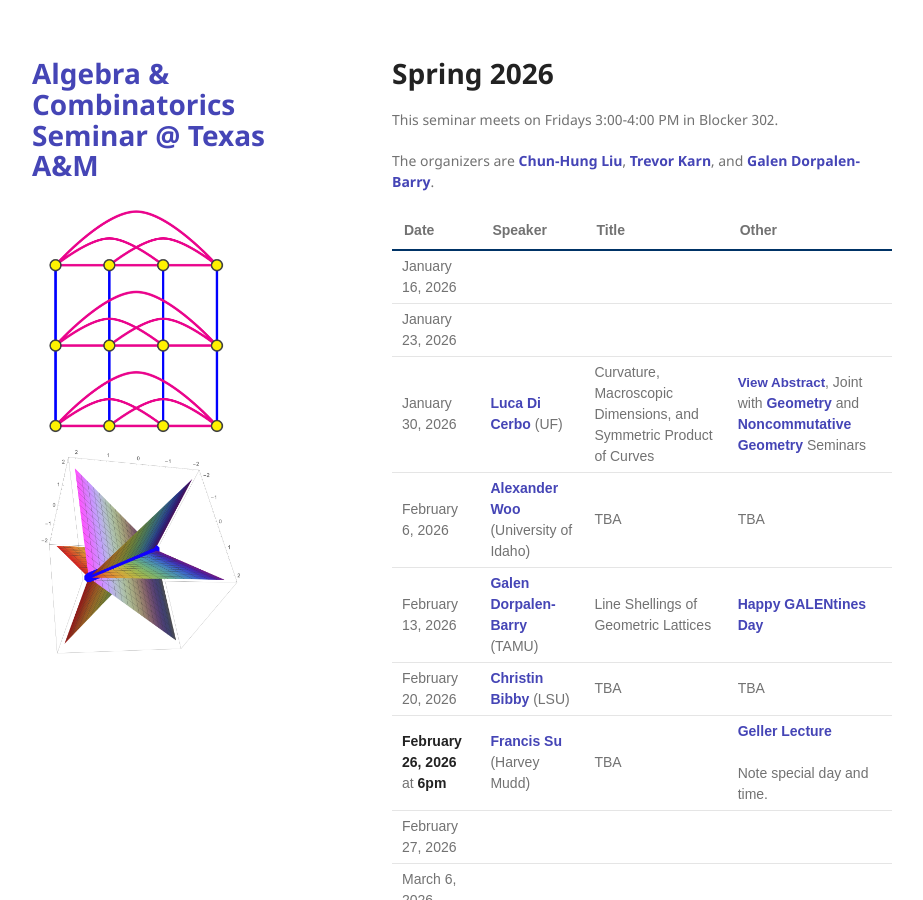
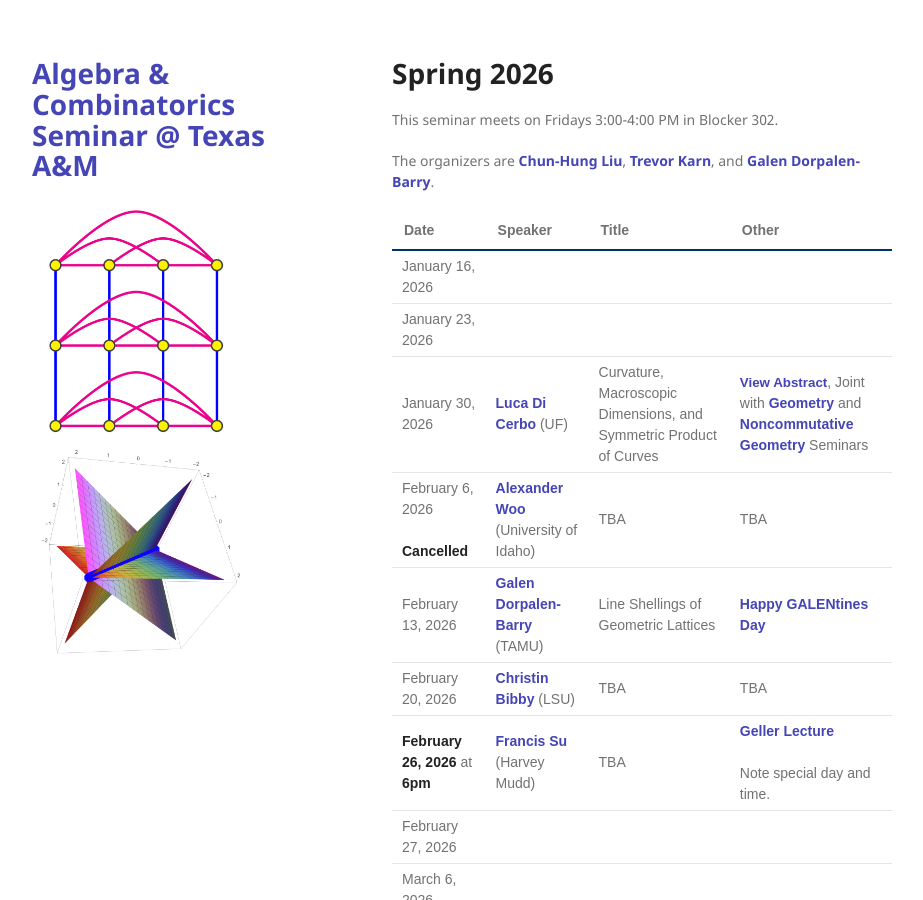
Before and after one commit to tamu-seminar/alg-comb, a Jekyll site: the page built from index.md, in a window 1280 px wide and 900 px high. Shown: the whole window, without its empty margins (178-1101 px from the left). Built offline with Jekyll 4.4.1, drawn with Linux system fonts in a browser that asks for light colours.

Commit message:
cancelled alex woo

```diff
--- a/index.md
+++ b/index.md
@@ -26,7 +26,7 @@ The organizers are [Chun-Hung Liu](https://people.tamu.edu/~chliu/), [Trevor Kar
 | January 16, 2026  |         |       |       |
 | January 23, 2026  |         |       |       |
 | January 30, 2026  | [Luca Di Cerbo](https://people.clas.ufl.edu/ldicerbo/) (UF)     |  Curvature, Macroscopic Dimensions, and Symmetric Product of Curves     |  <button type="button" class="abstract-link" onclick="showAbstract('dicerbo')">View Abstract</button>, Joint with [Geometry](https://tamu-seminar.github.io/geometry/) and [Noncommutative Geometry](https://tamu-seminar.github.io/noncommutative-geometry/) Seminars    |
-| February 6, 2026  | [Alexander Woo](https://www.uidaho.edu/people/awoo) (University of Idaho)        |  TBA  | TBA   |
+| February 6, 2026 <br><br>**Cancelled** | [Alexander Woo](https://www.uidaho.edu/people/awoo) (University of Idaho)        |  TBA  | TBA   |
 | February 13, 2026 | [Galen Dorpalen-Barry](https://galen.dorpalen-barry.org/) (TAMU)        |   Line Shellings of Geometric Lattices    |   [Happy GALENtines Day](https://en.wikipedia.org/wiki/Galentine%27s_Day_(observance))    |
 | February 20, 2026 | [Christin Bibby](https://www.math.lsu.edu/~bibby/) (LSU)    |   TBA    |   TBA    |
 |**February 26, 2026** at **6pm** | [Francis Su](https://www.francissu.com/) (Harvey Mudd) | TBA | [Geller Lecture](https://sites.google.com/tamu.edu/geller-lecture-2026/home) <br><br> Note special day and time.|
```
